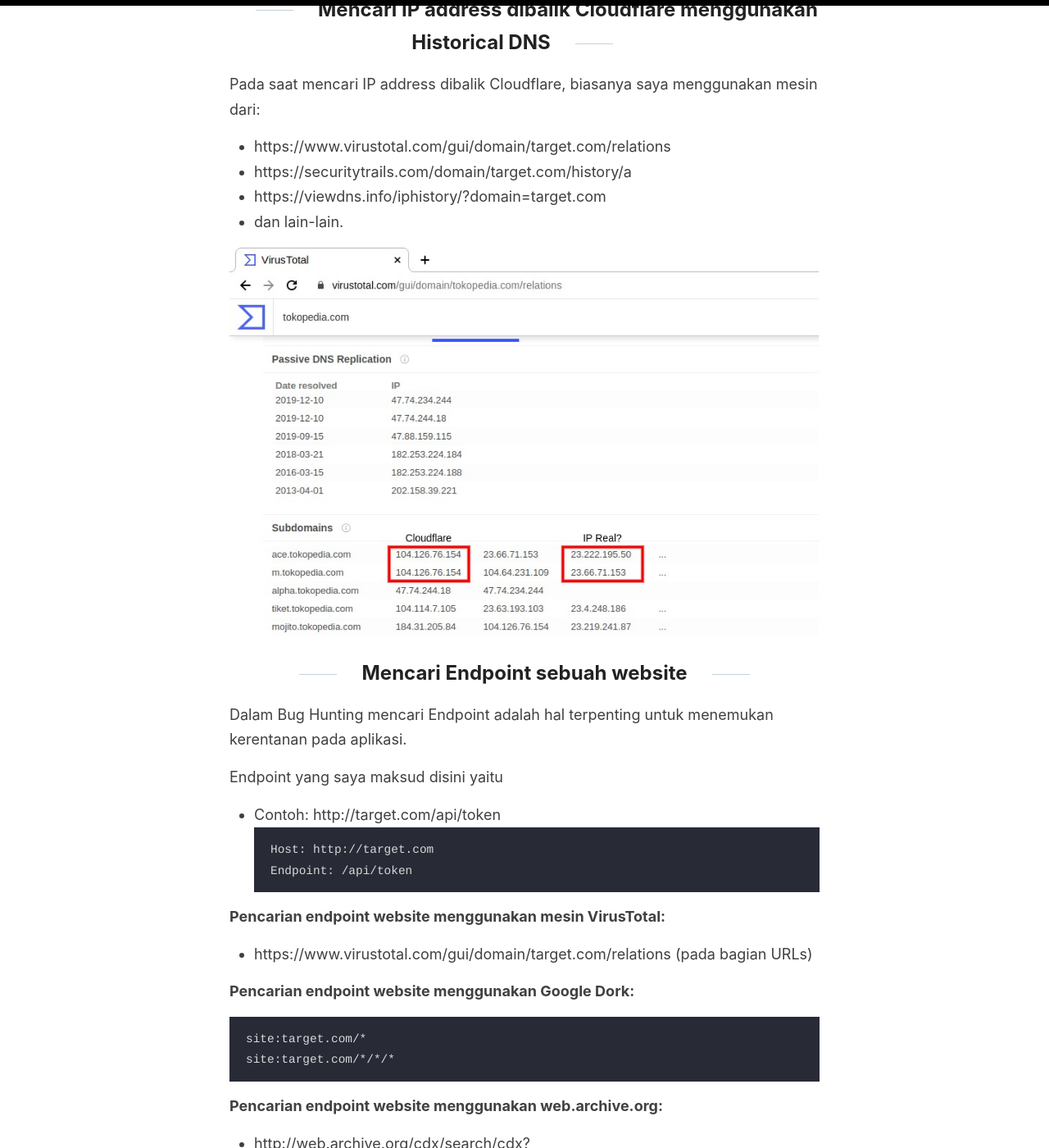
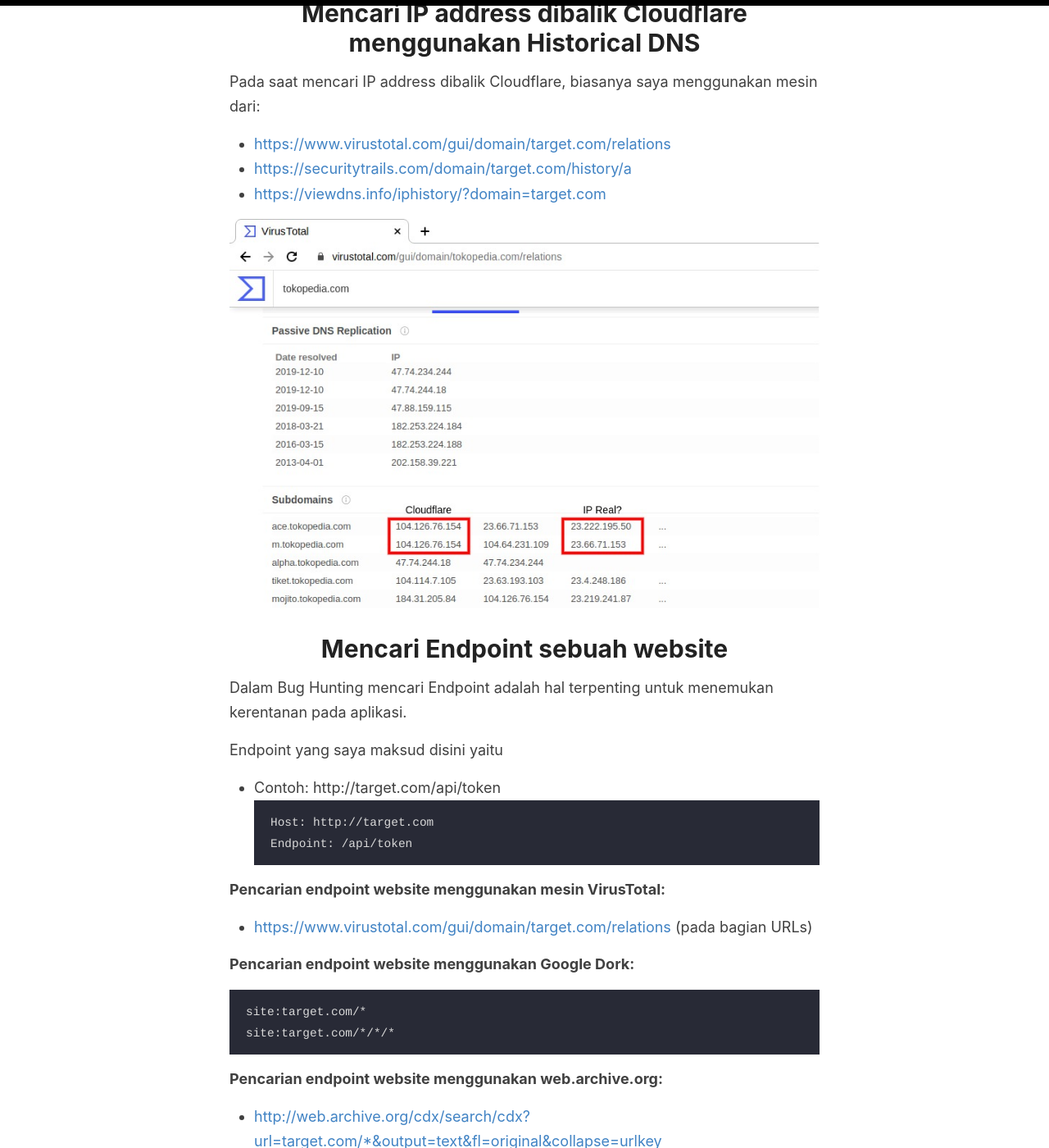
Before and after one commit to amitmerchant1990/reverie, a Jekyll site: the page built from _posts/2020-2-14-passive-reconnaissance-untuk-bug-hunting.md, in a window 1280 px wide and 1400 px high, scrolled down 681 px. Shown: the whole window at 82% size. Built offline with Jekyll 4.4.1, drawn with Linux system fonts in a browser that asks for light colours; some of the changed text lies outside the part shown.

Commit message:
Update 2020-2-14-passive-reconnaissance-untuk-bug-hunting.md

````diff
--- a/_posts/2020-2-14-passive-reconnaissance-untuk-bug-hunting.md
+++ b/_posts/2020-2-14-passive-reconnaissance-untuk-bug-hunting.md
@@ -11,16 +11,17 @@
 
 Ok! kita mulai saja, hal apa saja yang dapat kita lakukan.
 
-## Mencari IP address dibalik Cloudflare menggunakan Historical DNS
+
+# Mencari IP address dibalik Cloudflare menggunakan Historical DNS
 Pada saat mencari IP address dibalik Cloudflare, biasanya saya menggunakan mesin dari:
-- https://www.virustotal.com/gui/domain/target.com/relations
-- https://securitytrails.com/domain/target.com/history/a
-- https://viewdns.info/iphistory/?domain=target.com
-- dan lain-lain.
+- <https://www.virustotal.com/gui/domain/target.com/relations>
+- <https://securitytrails.com/domain/target.com/history/a>
+- <https://viewdns.info/iphistory/?domain=target.com>
 
 ![VirusTotal show-case](/images/passive-recon-cloudflare-virustotal.jpg "VirusTotal show-case")
 
-## Mencari Endpoint sebuah website
+
+# Mencari Endpoint sebuah website
 Dalam Bug Hunting mencari Endpoint adalah hal terpenting untuk menemukan kerentanan pada aplikasi.
 
 Endpoint yang saya maksud disini yaitu
@@ -32,7 +33,7 @@
 ```
 
 **Pencarian endpoint website menggunakan mesin VirusTotal:**
-- https://www.virustotal.com/gui/domain/target.com/relations (pada bagian URLs)
+- <https://www.virustotal.com/gui/domain/target.com/relations> (pada bagian URLs)
 
 **Pencarian endpoint website menggunakan Google Dork:**
 ```
@@ -41,10 +42,10 @@
 ```
 
 **Pencarian endpoint website menggunakan web.archive.org:**
-- http://web.archive.org/cdx/search/cdx?url=target.com/*&output=text&fl=original&collapse=urlkey
+- <http://web.archive.org/cdx/search/cdx?url=target.com/*&output=text&fl=original&collapse=urlkey>
 
 
-## Mencari "parameter name" pada sebuah URL
+# Mencari "parameter name" pada sebuah URL
 Pencarian "parameter name" pada URL digunakan untuk mencari celah Injection seperti SQL Injection, Reflected XSS, dan lain-lain.
 
 - Sample: `http://target.com/index.php?parameterName=value"%20onclick="alert('xss')">`
@@ -72,19 +73,20 @@
 <a href="http://target.com/?field-keywords=TESTXSS"F">TEST</a>
 ```
 
-## Mencari Port yang terbuka
 
+# Mencari Port yang terbuka
 Untuk menemukan port yang terbuka saya lebih sering menggunakan Shodan.
 
-- https://www.shodan.io/host/192.168.10.20
+- <https://www.shodan.io/host/192.168.10.20>
 
 192.168.10.20 adalah sample IP yang ingin saya ketahui port apa saja yang terbuka.
 
 ![Shodan Port Discovery](/images/passive-recon-shodan-port.png "Shodan Port Discovery")
 
-Untuk alternatifnya kalian dapat menggunakan mesin milik https://censys.io/.
+Untuk alternatifnya kalian dapat menggunakan mesin milik <https://censys.io/>.
 
-## Mencari Subdomain
+
+# Mencari Subdomain
 Mungkin ini sudah sangat familiar untuk kalangan Bug Bounty Hunter
 
 Mencari Subdomain menggunakan Google Dork:
@@ -94,14 +96,15 @@
 ```
 
 Kalian juga dapat menggunakan mesin di bawah ini:
-- https://www.virustotal.com/gui/domain/target.com/relations
-- https://securitytrails.com/list/apex_domain/target.com
-- https://crt.sh/?q=target.com
-- http://web.archive.org/cdx/search/cdx?url=*.target.com&output=text&fl=original&collapse=urlkey
+- <https://www.virustotal.com/gui/domain/target.com/relations>
+- <https://securitytrails.com/list/apex_domain/target.com>
+- <https://crt.sh/?q=target.com>
+- <http://web.archive.org/cdx/search/cdx?url=*.target.com&output=text&fl=original&collapse=urlkey>
 
 Supaya lebih cepat saat pencarian Subdomain, kalian dapat menggunakan tools di bawah ini:
-- https://github.com/Screetsec/Sudomy
-- https://github.com/aboul3la/Sublist3r
+- <https://github.com/Screetsec/Sudomy>
+- <https://github.com/aboul3la/Sublist3r>
+
 
 ## Summary
 Passive Reconnaissance tentunya lebih unggul untuk hal "kecepatan" namun kurang dalam hal "ketepatan" dibandingkan dengan Active Reconnaissance karena sewaktu-waktu aplikasi dapat berubah. Pada artikel ini saya hanya menggunakan beberapa mesin saja untuk dijadikan contoh, kalian dapat mengeksplor lebih lanjut dan temukan mesin-mesin kalian.
````
